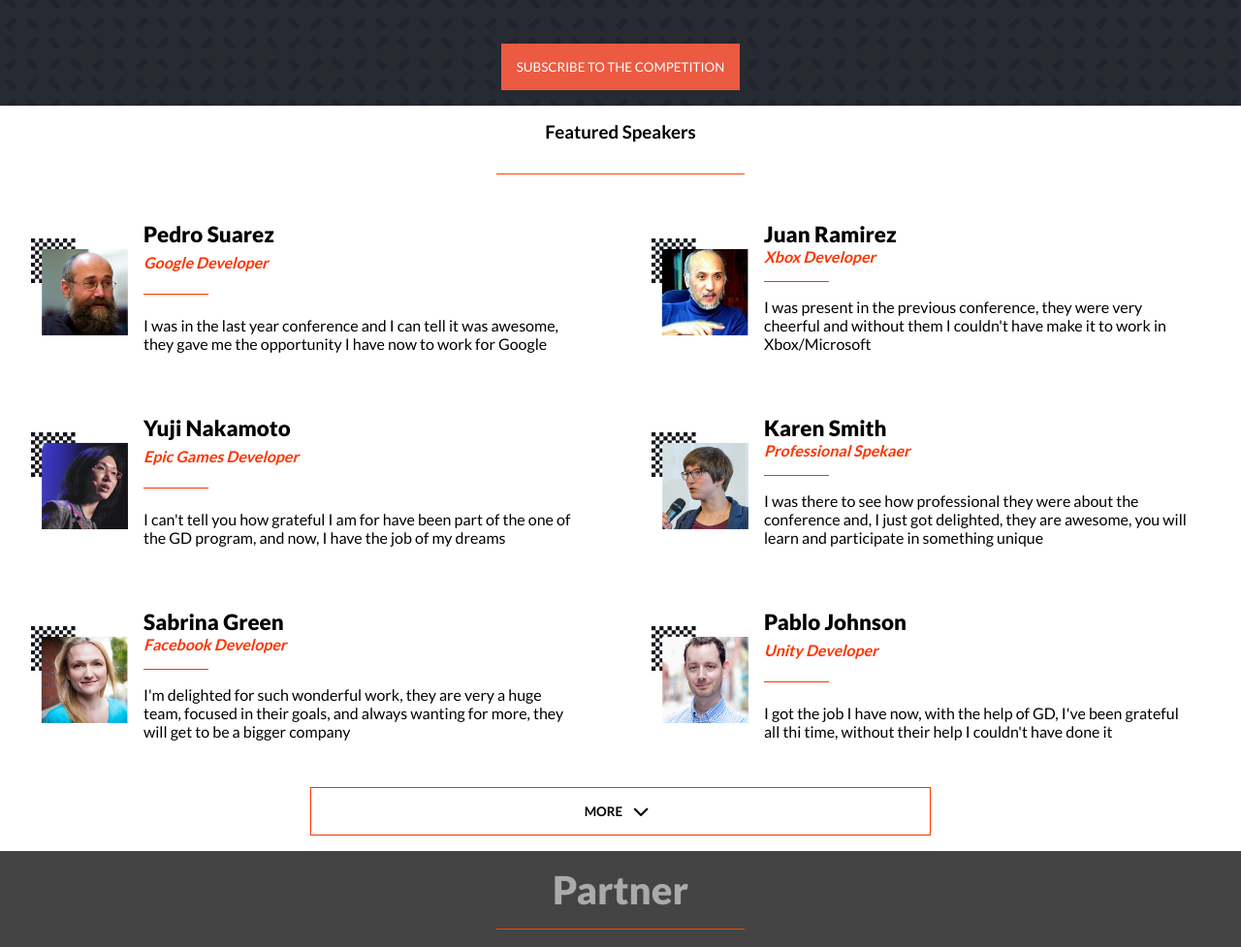
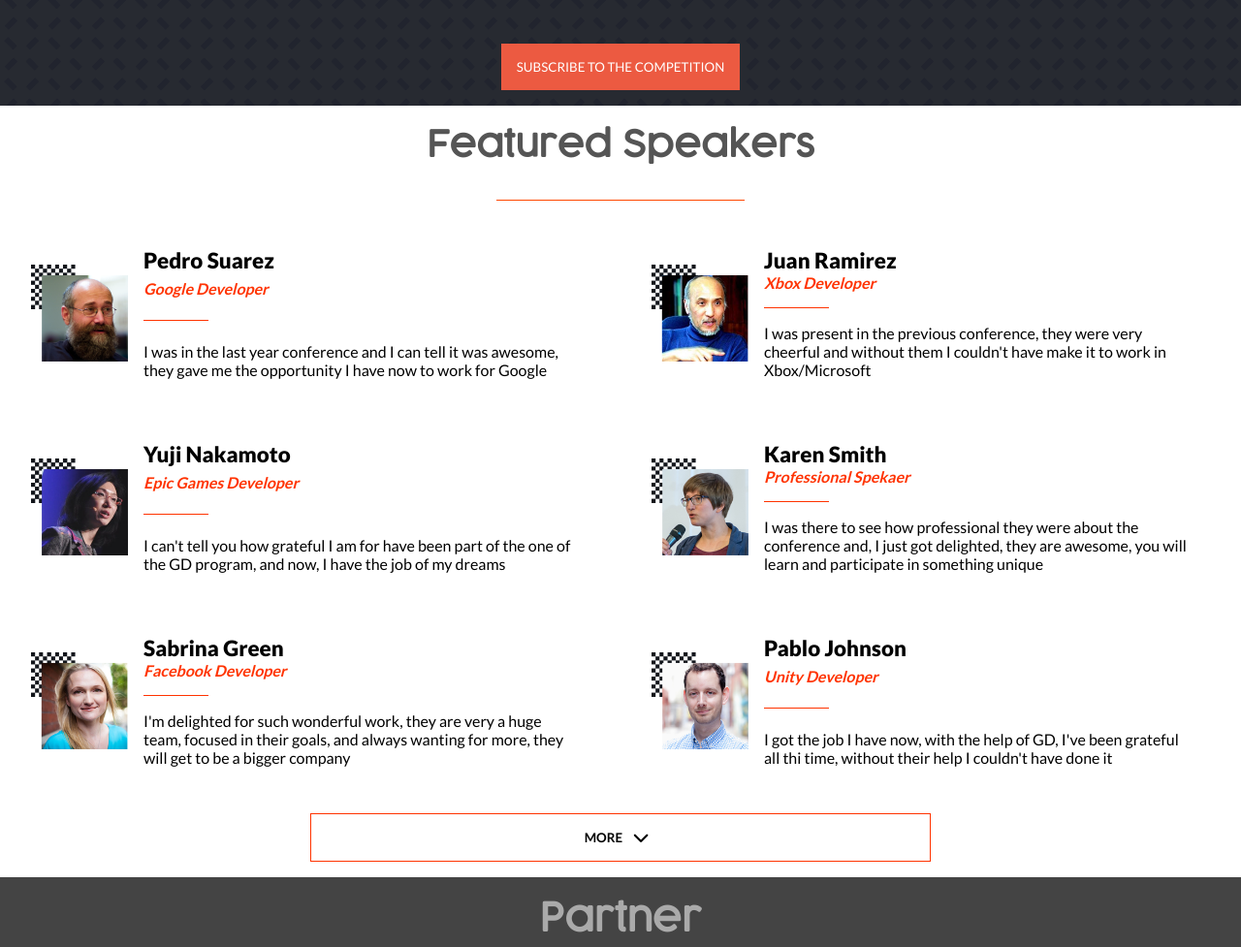
Before and after one commit to Javivy/capstone-1, a website: page index.html in a window 1280 px wide. Shown: the part 1595-2572 px from the top of the page at 97% size. Drawn offline with Linux system fonts and the light colour scheme.

Commit message:
Make changes to the titles of the sections

```diff
--- a/css/styles.css
+++ b/css/styles.css
@@ -440,8 +440,11 @@ footer > img {
 }
 
 .featured-title {
-  margin: 1rem 0;
-  font-family: 'Lato', sans-serif;
+  color: #555;
+  font-size: 2.3em;
+  font-family: 'cocogoose', sans-serif;
+  text-align: center;
+  padding: 1rem;
 }
 
 .featured-card {
@@ -591,6 +594,7 @@ footer > img {
   font-weight: 900;
   font-size: 2.5em;
   margin: 1rem 0 0 0;
+  font-family: 'cocogoose', sans-serif;
 }
 
 .partners-container {
```
